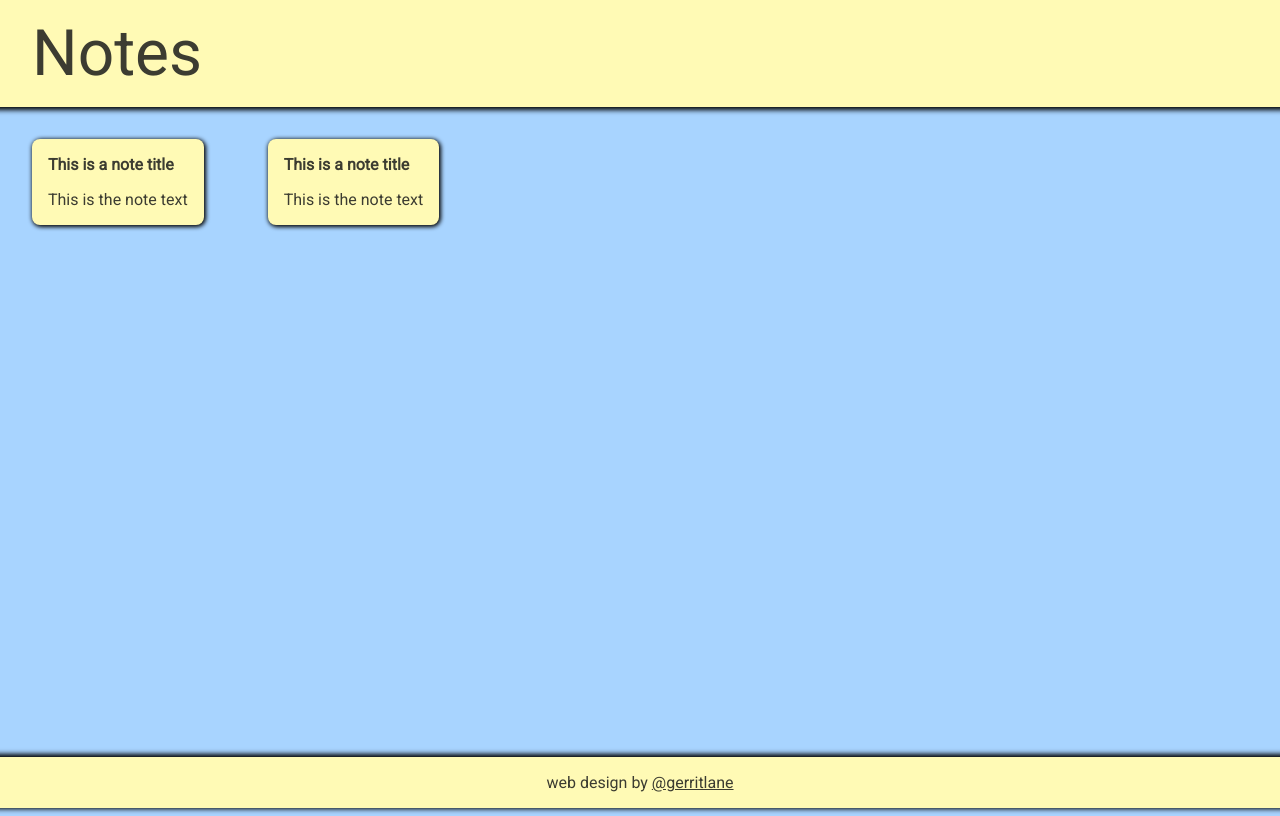
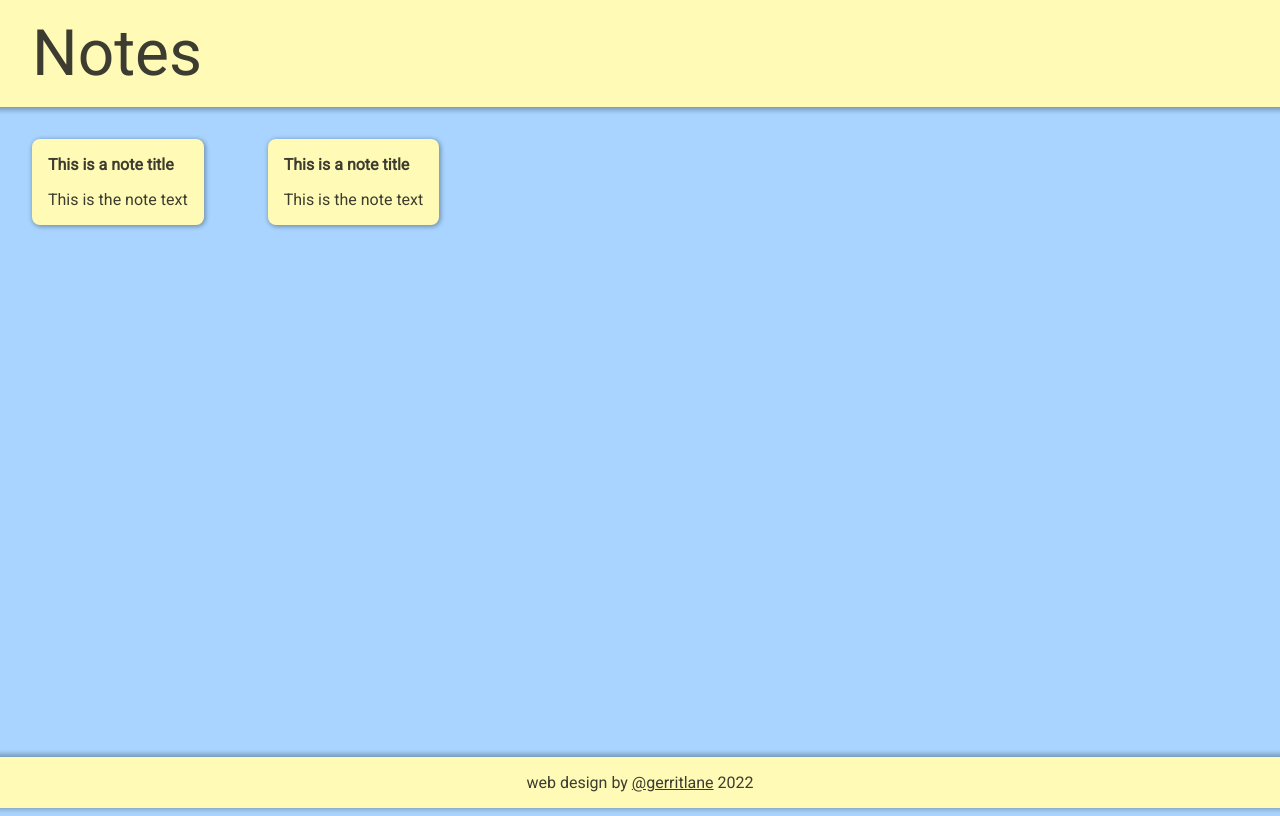
Before and after one commit to gerritlane/notes-app, a React (Create React App) app: page / in a window 1280 px wide. Shown: the top 816 px of the page. Built offline with nearby package versions, Linux system fonts and the light colour scheme; a web font is replaced by a local one.

Commit message:
Add dynamic year to footer

```diff
--- a/public/styles.css
+++ b/public/styles.css
@@ -33,7 +33,7 @@ html {
 	margin-top: -8px;
 	padding: 1rem 1rem 1rem 5rem;
 	width: 100vw;
-	box-shadow: 1px 1px 5px 2px black;
+	box-shadow: 1px 1px 5px 2px rgba(0, 0, 0, 0.3);
 }
 
 .note__container	{
@@ -48,7 +48,7 @@ html {
 	font-family: 'Fuzzy Bubbles', 'Roboto', serif;
 	color: var(--color-note-text);
 	background-color: var(--color-note-bg);
-	box-shadow: 1px 1px 4px 1px black;
+	box-shadow: 1px 1px 4px 1px rgba(0, 0, 0, 0.3);
 	border-radius: .5rem;
 	padding: 1rem;
 	margin: 2rem;
@@ -70,7 +70,7 @@ html {
 	background-color: var(--color-footer-bg);
 	text-align: center;
 	width: 100vw;
-	box-shadow: -1px -1px 5px 2px black;
+	box-shadow: -1px -1px 5px 2px rgba(0, 0, 0, 0.3);
 }
 
 .footer a {
--- a/src/Footer.jsx
+++ b/src/Footer.jsx
@@ -1,10 +1,12 @@
 import React from 'react';
+
+const currentYear = new Date().getFullYear();
 
 function Footer () {
 	return (
 		<div className='footer'>
 			<div className='footer__text'>
-				web design by <a href="https://gerritlane.github.io/">@gerritlane</a>
+				web design by <a href="https://gerritlane.github.io/">@gerritlane</a> {currentYear}
 			</div>
 		</div>
 	);
```
